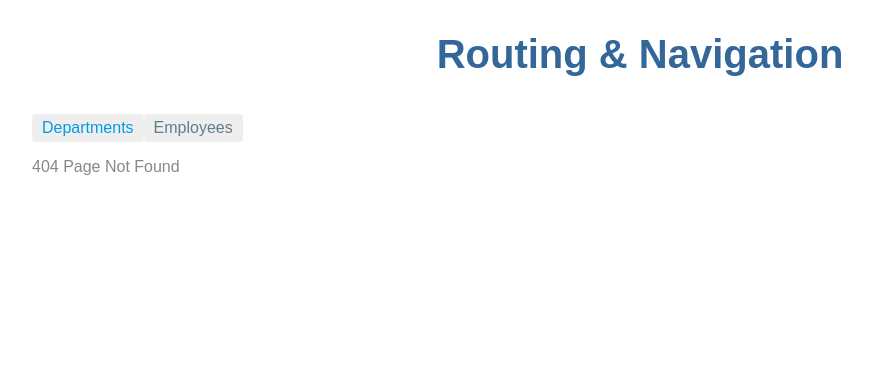
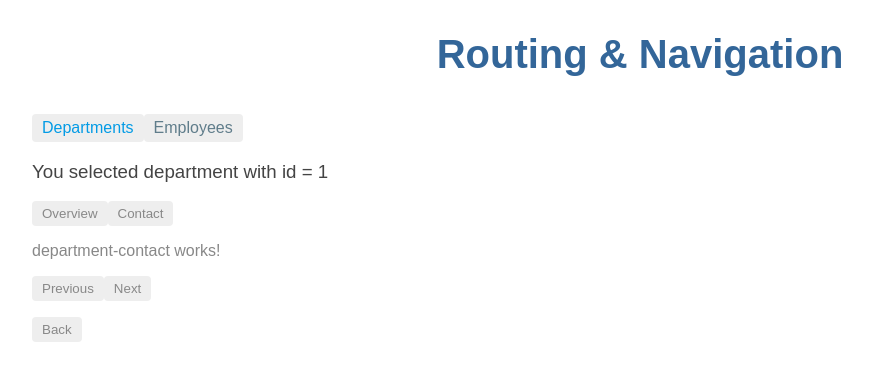
Before and after one commit to sagor1155/angular, an Angular app in the folder my-app/: page /dept/1/contact in a window 1280 px wide. Before the commit this address had no page. Shown: the top 380 px of the page, without its empty margins (0-872 px from the left). Built offline with nearby package versions, Linux system fonts and the light colour scheme.

Commit message:
child routes

```diff
--- /dev/null
+++ b/my-app/src/app/department-contact/department-contact.component.html
@@ -0,0 +1 @@
+<p>department-contact works!</p>
--- /dev/null
+++ b/my-app/src/app/department-contact/department-contact.component.ts
@@ -0,0 +1,15 @@
+import { Component, OnInit } from '@angular/core';
+
+@Component({
+  selector: 'app-department-contact',
+  templateUrl: './department-contact.component.html',
+  styleUrls: ['./department-contact.component.css']
+})
+export class DepartmentContactComponent implements OnInit {
+
+  constructor() { }
+
+  ngOnInit(): void {
+  }
+
+}
--- a/my-app/src/app/department-detail/department-detail.component.html
+++ b/my-app/src/app/department-detail/department-detail.component.html
@@ -1,5 +1,15 @@
 <h3>You selected department with id = {{departmentId}}</h3>
-<a (click)="goPrevious()">Previous </a>
-<a (click)="goNext()">Next</a>
-<br>
-<a (click)="gotoDepartments()">Back</a>
+
+<p>
+    <button (click)="showOverview()">Overview</button>
+    <button (click)="showContact()">Contact</button>
+</p>
+
+<router-outlet></router-outlet>
+
+<p>
+    <button (click)="goPrevious()">Previous</button>
+    <button (click)="goNext()">Next</button>
+</p>
+
+<button (click)="gotoDepartments()">Back</button>
--- a/my-app/src/app/department-detail/department-detail.component.ts
+++ b/my-app/src/app/department-detail/department-detail.component.ts
@@ -34,8 +34,15 @@
 
   gotoDepartments(){
     let selectedId = this.departmentId ? this.departmentId : null
-    // this.router.navigate(["/dept", {'id': selectedId}]) // optional route parameter
-    this.router.navigate(['../', {'id': selectedId}], {relativeTo: this.route})
+    this.router.navigate(["/dept", {'id': selectedId}]) // optional route parameter
+  }
+
+  showOverview(){
+    this.router.navigate(['overview'], {relativeTo: this.route})
+  }
+
+  showContact(){
+    this.router.navigate(['contact'], {relativeTo: this.route})
   }
 
 }
--- a/my-app/src/app/department-list/department-list.component.ts
+++ b/my-app/src/app/department-list/department-list.component.ts
@@ -31,8 +31,7 @@
   }
 
   onSelect(department: IDepartment){
-    // this._router.navigate(["/dept", department.id])
-    this._router.navigate([department.id], {relativeTo: this.route})
+    this._router.navigate(["/dept", department.id])
   }
 
   isSelected(department: IDepartment) {
--- /dev/null
+++ b/my-app/src/app/department-overview/department-overview.component.html
@@ -0,0 +1 @@
+<p>department-overview works!</p>
--- /dev/null
+++ b/my-app/src/app/department-overview/department-overview.component.ts
@@ -0,0 +1,15 @@
+import { Component, OnInit } from '@angular/core';
+
+@Component({
+  selector: 'app-department-overview',
+  templateUrl: './department-overview.component.html',
+  styleUrls: ['./department-overview.component.css']
+})
+export class DepartmentOverviewComponent implements OnInit {
+
+  constructor() { }
+
+  ngOnInit(): void {
+  }
+
+}
```
Also changed, not shown: my-app/src/app/app-routing.module.ts (+10 -1 lines), my-app/src/assets/data/employees.json (+6 -5 lines), my-app/src/app/department-contact/department-contact.component.css (added), my-app/src/app/department-overview/department-overview.component.css (added), 2 other files (tests, documents, lock files or other folders).
